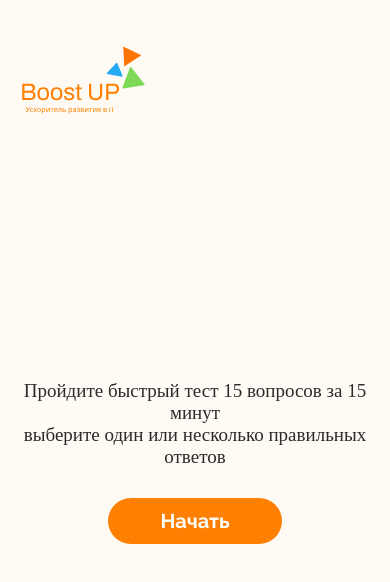
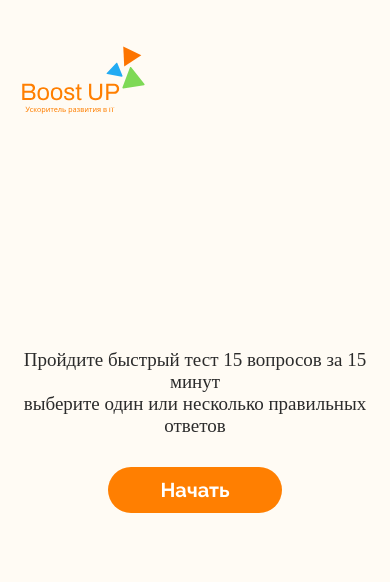
Before and after one commit to ulancho/boost-up, a React (Create React App) app: page / in a window 390 px wide. Shown: the top 582 px of the page. Built offline with nearby package versions, Linux system fonts and the light colour scheme; a web font is replaced by a local one.

Commit message:
have done StartTestPage

```diff
--- a/src/components/TestPages/StartTestPage.jsx
+++ b/src/components/TestPages/StartTestPage.jsx
@@ -5,12 +5,14 @@ const StartTestPage = () => {
     return (
         <div className="one-page">
             <SimpleHeader />
-            <div className="text-align-center">
-                <h2 className="fw-5 fs-25 mt-240 ">
-                    Пройдите быстрый тест 15 вопросов за 15 минут <br /> выберите один или несколько
-                    правильных ответов
-                </h2>
-                <button className="btn fw-7 mt-30">Начать</button>
+            <div className="align-to-height">
+                <div className="text-align-center">
+                    <h2 className="fw-5 fs-25 mt-240 ">
+                        Пройдите быстрый тест 15 вопросов за 15 минут <br /> выберите один или
+                        несколько правильных ответов
+                    </h2>
+                    <button className="btn fw-7 mt-30">Начать</button>
+                </div>
             </div>
         </div>
     );
--- a/src/styles/style.css
+++ b/src/styles/style.css
@@ -386,6 +386,14 @@ select {
 
 @media screen and (max-width: 767.98px) {
 
+    .mt-240 {
+        margin-top: 0 !important;
+    }
+
+    .mt-150 {
+        margin-top: 150px !important;
+    }
+
     .pt-25 {
         padding-left: 25px;
     }
@@ -500,4 +508,12 @@ select {
         top: -167px;
     }
 
+    .align-to-height {
+        display: flex;
+        align-items: center;
+        height: 50vh;
+        justify-content: center;
+
+    }
+
 }
```
